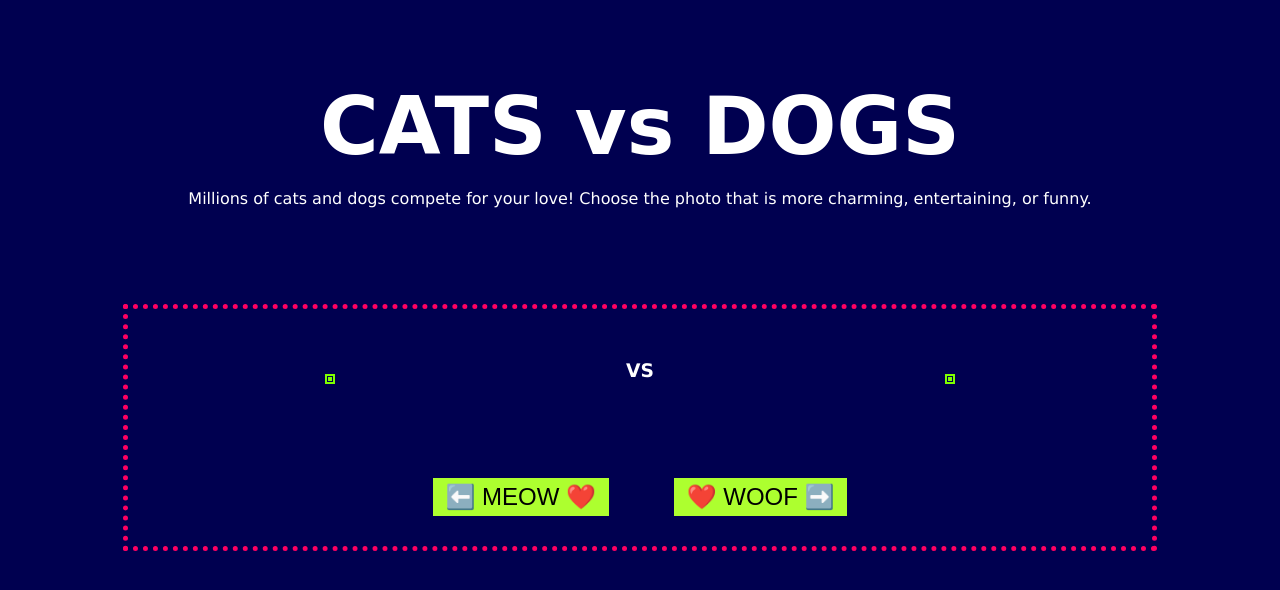
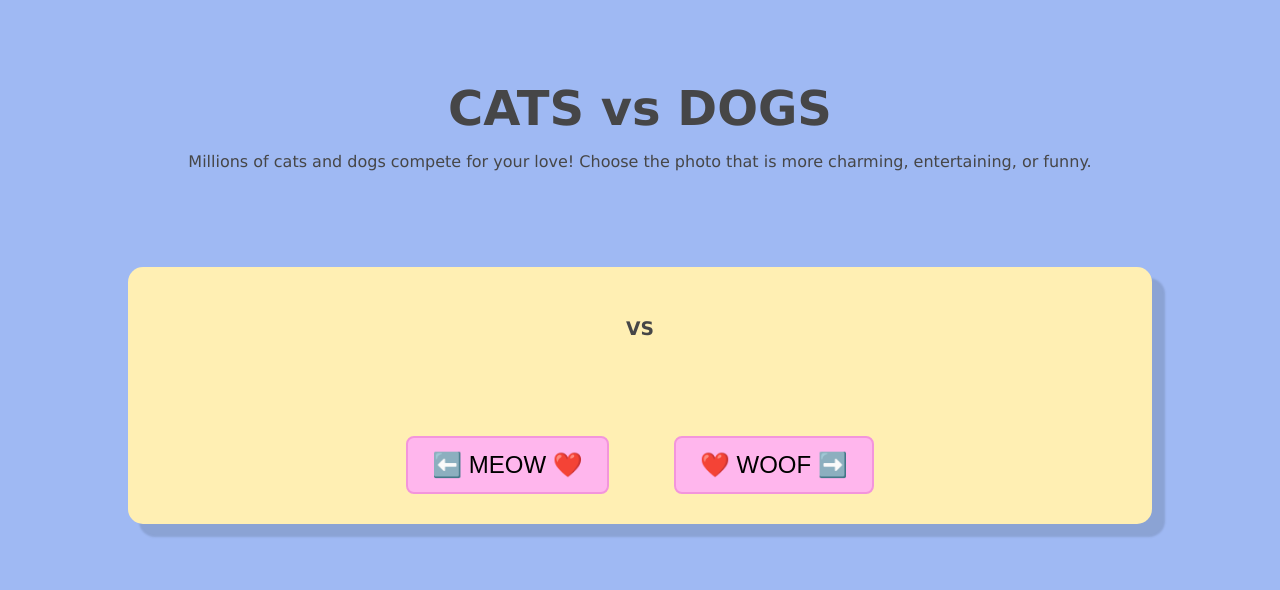
Before and after one commit to chinsomnia/API-Project, a plain HTML site: page index.html in a window 1280 px wide. Drawn offline with Linux system fonts and the light colour scheme; no server answers.

Commit message:
Edited colors on css

```diff
--- a/index.css
+++ b/index.css
@@ -2,8 +2,8 @@ body {
   margin: 0 auto;
   font-family: Verdana, Geneva, Tahoma, sans-serif;
   text-align: center;
-  background-color: rgb(0, 0, 80);
-  color: white;
+  background-color: #9fb9f3;
+  color: rgb(70, 70, 71);
 }
 
 header {
@@ -16,19 +16,20 @@ h3,
 p {
   margin-top: 0;
   margin-bottom: 1rem;
+  padding: 0 75px;
 }
 
 h1 {
-  font-family: cursive;
-  font-size: 5rem;
+  font-size: 3rem;
 }
 
 #main {
-  border-color: rgb(255, 0, 98);
-  border-width: 5px;
-  border-style: dotted;
-  max-width: 80%;
+  border-radius: 15px;
+  width: 80%;
+  max-width: 1250px;
   margin: 0 auto 3rem auto;
+  background-color: #ffefb3;
+  box-shadow: 12px 12px 2px 1px rgba(58, 73, 92, 0.2);
 }
 
 .image-container {
@@ -45,9 +46,7 @@ h1 {
   height: auto;
   width: auto;
   align-self: center;
-  border-color: chartreuse;
-  border-width: 5px;
-  border-style: double;
+  border-radius: 15px;
   overflow: hidden;
 }
 
@@ -64,14 +63,15 @@ img {
 
 button {
   font-size: 1.5rem;
-  padding: 0.3rem 0.8rem;
-  background-color: greenyellow;
-  border-width: 0;
+  padding: 0.8rem 1.5rem;
+  background-color: #ffb6ed;
+  border-radius: 8px;
   margin: 30px;
+  border: 2px solid #f395dc;
 }
 
 button:hover {
-  background-color: aqua;
+  background-color: #a4dcff;
 }
 
 @media screen and (max-width: 1100px) {
--- a/index.html
+++ b/index.html
@@ -8,11 +8,13 @@
   </head>
   <body>
     <header>
-      <h1>CATS vs DOGS</h1>
-      <p>
-        Millions of cats and dogs compete for your love! Choose the photo that
-        is more charming, entertaining, or funny.
-      </p>
+      <div>
+        <h1>CATS vs DOGS</h1>
+        <p>
+          Millions of cats and dogs compete for your love!
+          Choose the photo that is more charming, entertaining, or funny.
+        </p>
+      </div>
     </header>
     <section id="results">
       <div class="result-container"></div>
```
